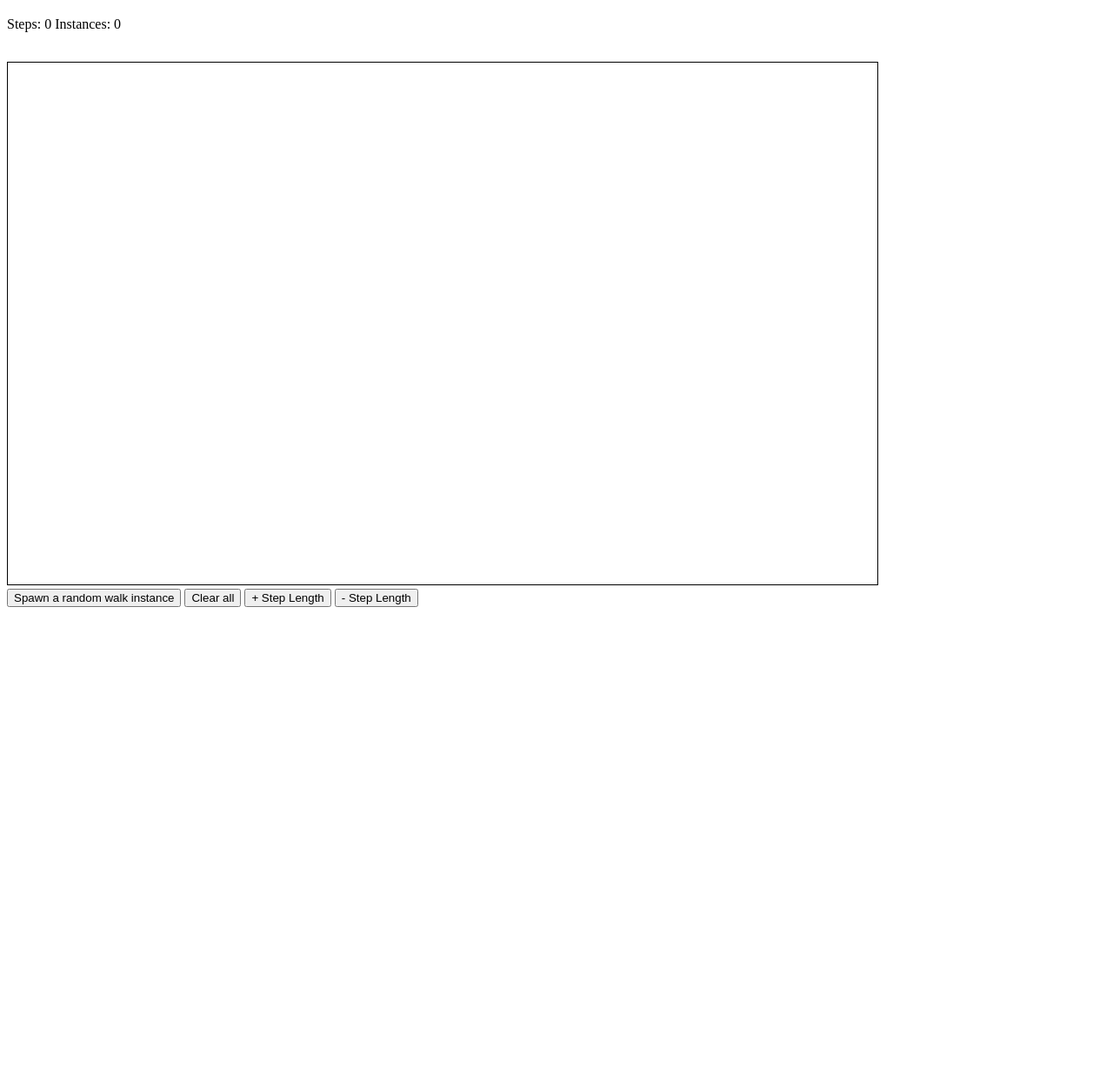
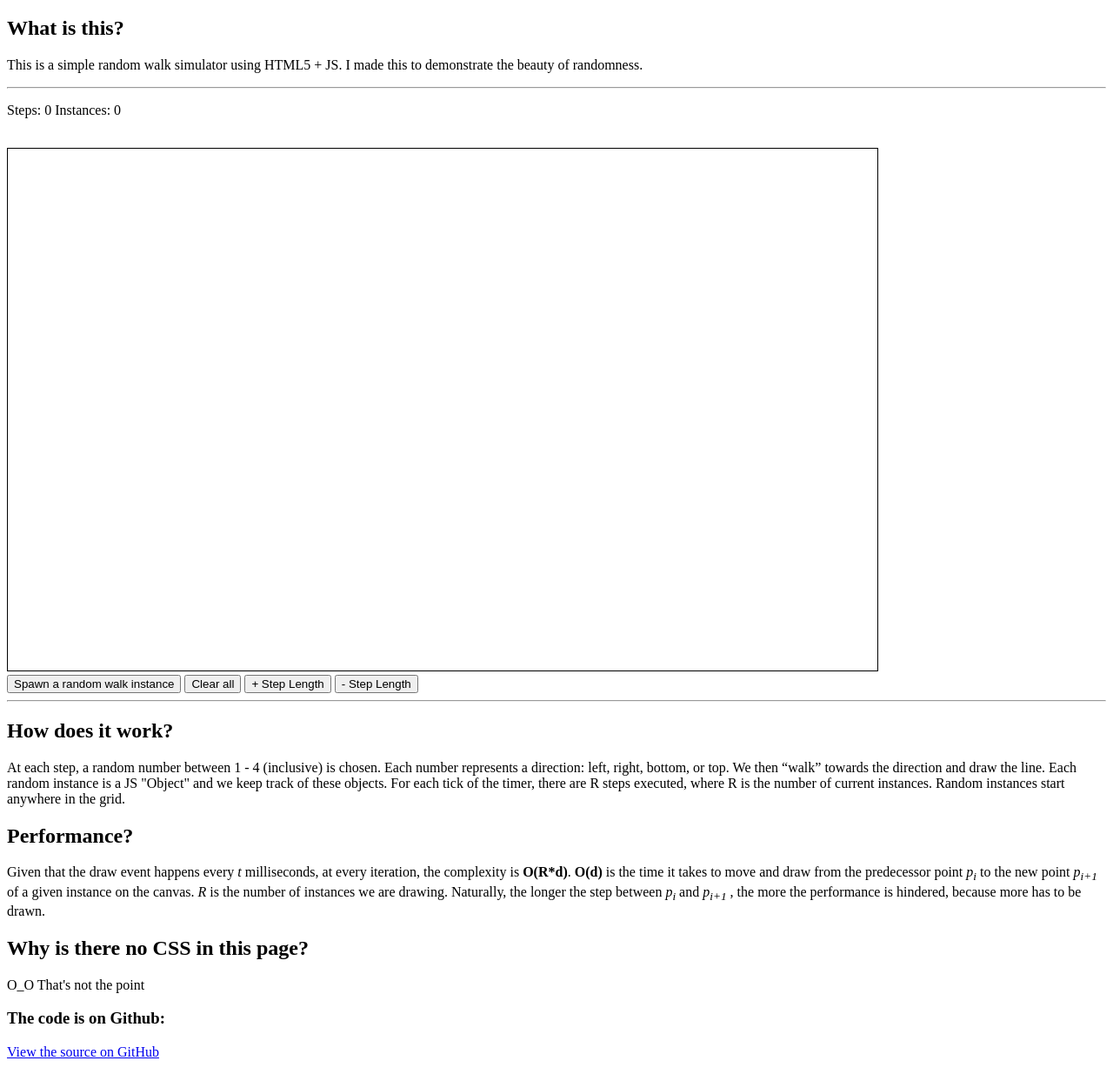
Before and after one commit to kacheo/RandomWalk, a plain HTML site: page index.html in a window 1280 px wide. Shown: the part 61-1296 px from the top of the page at 87% size. Before the commit the page ends 800 px from the top, so only its background shows below. Drawn offline with Linux system fonts and the light colour scheme.

Commit message:
more info on page

```diff
--- a/index.html
+++ b/index.html
@@ -8,6 +8,12 @@
 
 <body>
 	<h1>Do the random walk!</h1>
+
+	<h2>What is this?</h2>
+	<p>This is a simple random walk simulator using HTML5 + JS. I made this to demonstrate the beauty of randomness.</p>
+
+	<hr />
+
 	<p>Steps: <span id="steps">0</span> Instances: <span id="instances">0</span></p>
 	<br />
 	<canvas id="mainCanvas" width="1000" height="600" style="border:1px solid #000000;"></canvas>
@@ -16,4 +22,19 @@
 	<button id="clearAllBtn">Clear all</button>
 	<button id="increaseStepLengthBtn">+ Step Length</button>
 	<button id="decreaseStepLengthBtn">- Step Length</button>
+
+	<hr />
+
+	<h2>How does it work?</h2>
+	<p>At each step, a random number between 1 - 4 (inclusive) is chosen. Each number represents a direction: left, right, bottom, or top. We then <q>walk</q> towards the direction and draw the line. Each random instance is a JS "Object" and we keep track of these objects. For each tick of the timer, there are R steps executed, where R is the number of current instances. Random instances start anywhere in the grid.</p>
+
+	<h2>Performance?</h2>
+	<p>Given that the draw event happens every <i>t</i> milliseconds, at every iteration, the complexity is <b>O(R*d)</b>. <b>O(d)</b> is the time it takes to move and draw from the predecessor point <i>p<sub>i</sub></i> to the new point <i>p<sub>i+1</sub></i> of a given instance on the canvas. <i>R</i> is the number of instances we are drawing. Naturally, the longer the step between <i>p<sub>i</sub></i> and <i>p<sub>i+1</sub></i> , the more the performance is hindered, because more has to be drawn.</p>
+
+	<h2>Why is there no CSS in this page?</h2>
+	<p>O_O That's not the point</p>
+
+	<h3>The code is on Github:</h3>
+	<p><a href="http://www.github.com/Lonkal/RandomWalk">View the source on GitHub</a></p>
+
 </body>
```
